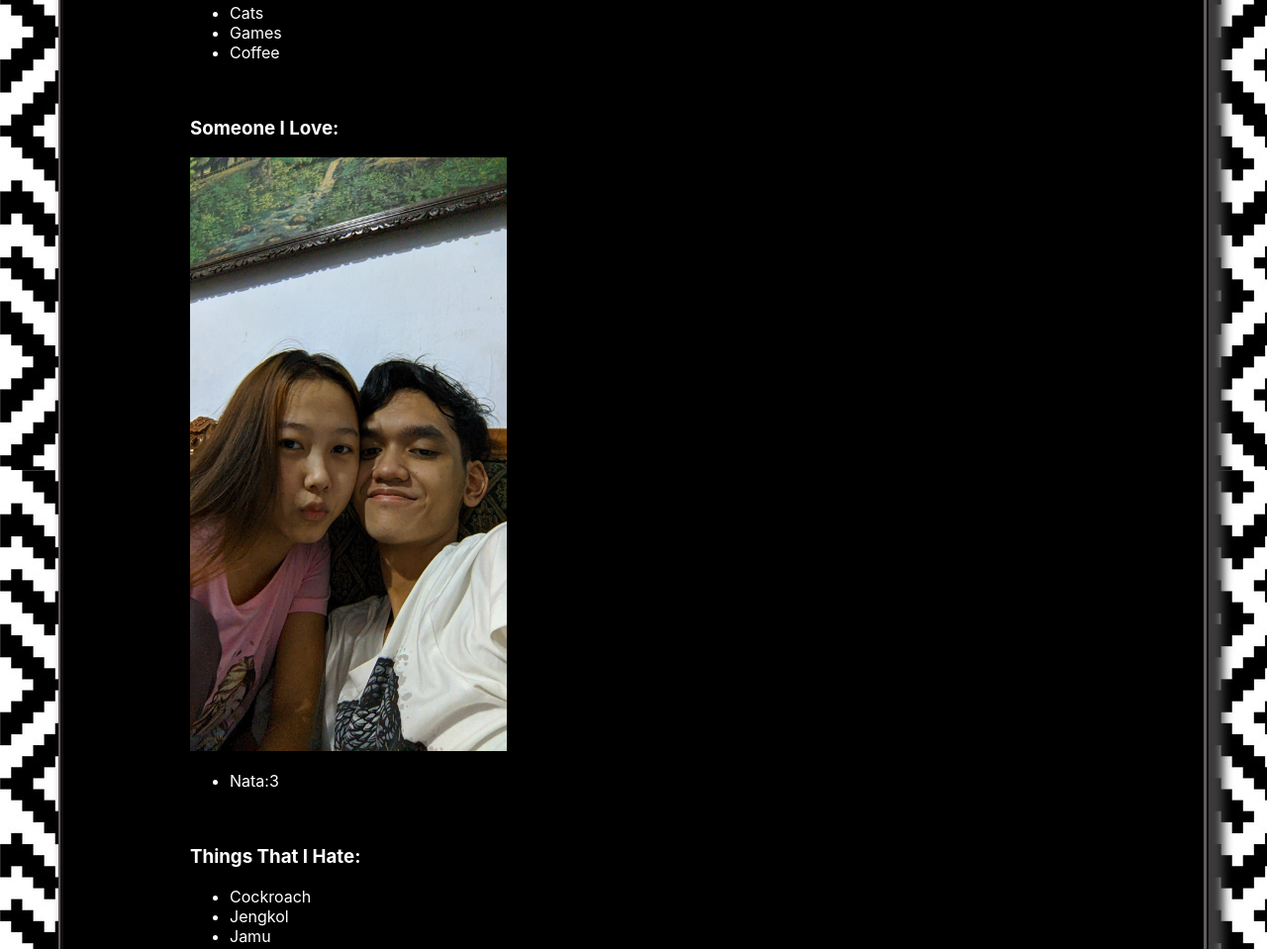
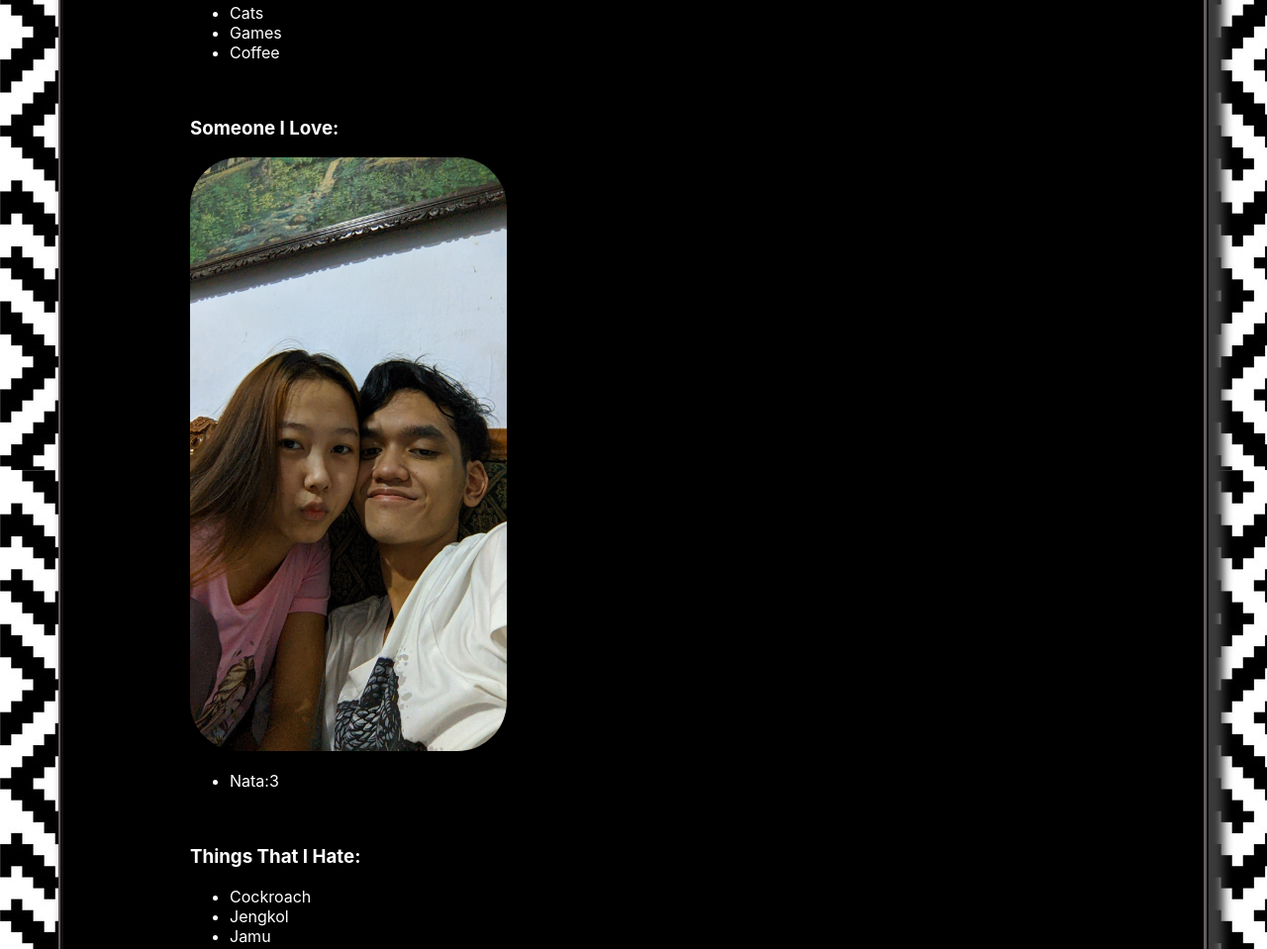
Before and after one commit to ukinon/TugasBesarWebDasar, a plain HTML site: page personal.html in a window 1280 px wide. Shown: the part 518-1477 px from the top of the page at 99% size. Drawn offline with nearby package versions, Linux system fonts and the light colour scheme.

Commit message:
barubanget

```diff
--- a/personal.html
+++ b/personal.html
@@ -34,7 +34,7 @@
     </ul>
     <br>
     <h3>Someone I Love: </h3>
-    <img src="img.personal/PXL_20220516_204534703.jpg" height="600px" width="320px">
+    <img src="img.personal/PXL_20220516_204534703.jpg" height="600px" width="320px" style="border-radius: 50px;">
     <br>
     <ul>
     <li>Nata:3</li>
```
